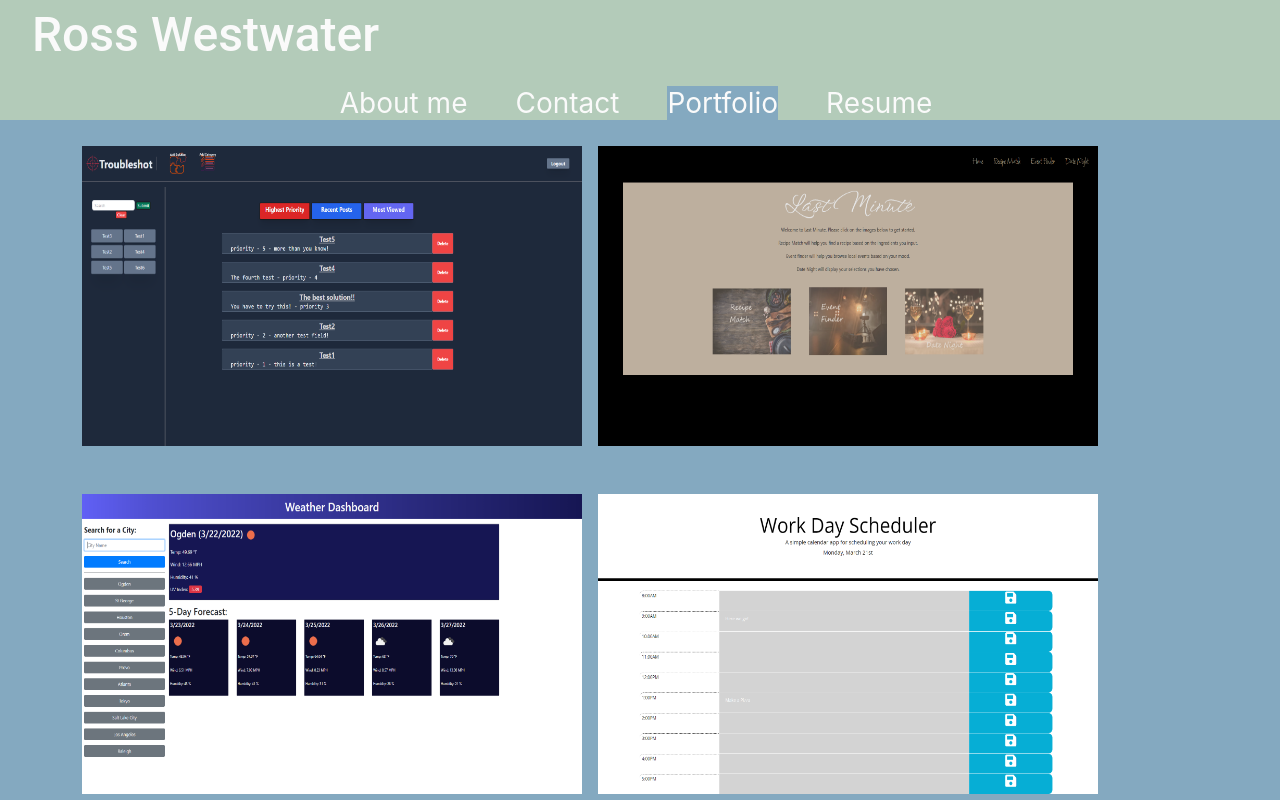
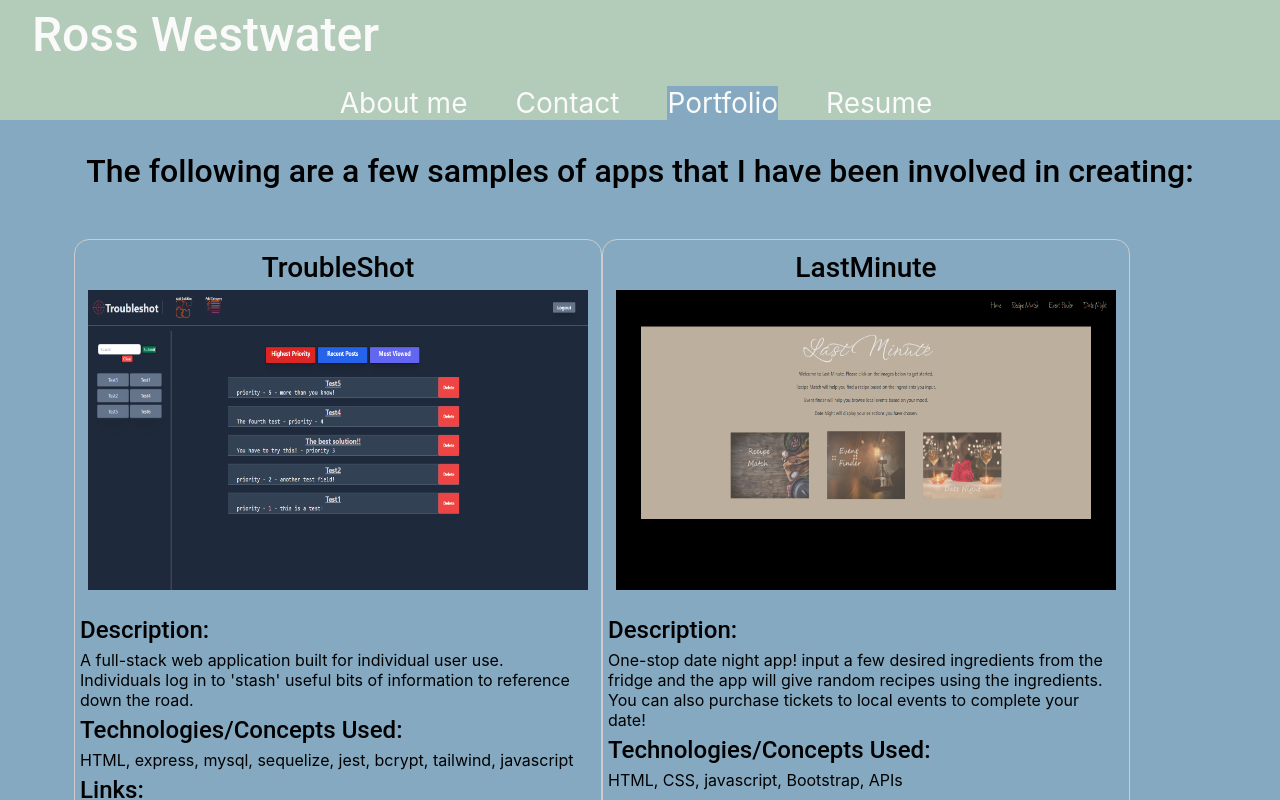
Before and after one commit to RossWestwater/RossWestwater_Portfolio, a React (Create React App) app: page / in a window 1280 px wide. Both pictures are taken after a click on the item "Portfolio". Shown: the top 800 px of the page. Built offline with nearby package versions, Linux system fonts and the light colour scheme.

Commit message:
added photos to portfolio section. filled out resume section

```diff
--- a/src/components/About/index.js
+++ b/src/components/About/index.js
@@ -3,14 +3,14 @@ import React from "react";
 const About = () => {
 
   return (
-    <div>
+    <div className="center">
       <h2>About Me</h2>
       <img
             src={require('../../assets/images/Ross-with-son.JPG')}
             alt="Ross with his son, Phineas"
             className="img-thumbnail mx-1"
           />
-      <p>
+      <p className="thumbnail-text">
         Married father of one son (pictured) I have dedicated my life to
         personal development. My focus at this time is in website development
         and I know I can provide an elegant and succinct solution to your
--- a/src/components/Photos/index.js
+++ b/src/components/Photos/index.js
@@ -1,13 +1,11 @@
-import { useState } from "react";
-
 const PhotoList = () => {
 
   const photos = [
     {
       name: 'TroubleShot',
       description:
-        "A full-stack web application built for individual user use. Individuals log in to 'stash' useful bits of information to reference down the road. Useful for workplace settings. " ,
-      technologiesUsed: 'mysql2, express, handlebars templating, javascript',
+        "A full-stack web application built for individual user use. Individuals log in to 'stash' useful bits of information to reference down the road." ,
+      technologiesUsed: 'HTML, express, mysql, sequelize, jest, bcrypt, tailwind, javascript',
       filePath: 'Trouble_Shot',
       githubRepository: 'https://github.com/RossWestwater/Troubleshot',
       deployedApp: 'https://troubleshot.herokuapp.com/'
@@ -15,8 +13,8 @@ const PhotoList = () => {
     {
       name: 'LastMinute',
       description:
-        'Lorem ipsum dolor sit amet, consectetur adipiscing elit. Nunc ultricie',
-      technologiesUsed: 'express, handlebars templating, javascript',
+        'One-stop date night app! input a few desired ingredients from the fridge and the app will give random recipes using the ingredients. You can also purchase tickets to local events to complete your date!',
+      technologiesUsed: 'HTML, CSS, javascript, Bootstrap, APIs',
       filePath: 'LastMinute',
       githubRepository: 'https://github.com/RossWestwater/lastMinute',
       deployedApp: 'https://hone12345678.github.io/lastMinute/'
@@ -24,8 +22,8 @@ const PhotoList = () => {
     {
       name: 'Forecast App',
       description:
-        'Lorem ipsum dolor sit amet, consectetur adipiscing elit. Nunc ultricie',
-      technologiesUsed: 'express, handlebars templating, javascript',
+        'Search by city name to get a 5-day forecast using API fetch requests. Saves search history in local storage',
+      technologiesUsed: 'HTML, CSS, javascript, Bootstrap, APIs',
       filePath: 'Forecast_App',
       githubRepository: 'https://github.com/RossWestwater/Weather-App',
       deployedApp: 'https://rosswestwater.github.io/Weather-App/'
@@ -33,8 +31,8 @@ const PhotoList = () => {
     {
       name: 'Scheduling App',
       description:
-        'Lorem ipsum dolor sit amet, consectetur adipiscing elit. Nunc ultricie',
-      technologiesUsed: 'express, handlebars templating, javascript',
+        'simple app to schedule the events of a given work day. Uses color coding based on current time stamp.',
+      technologiesUsed: 'javascript, Bootstrap, APIs, moment',
       filePath: 'Scheduling_App',
       githubRepository: 'https://github.com/RossWestwater/Calendar-Challenge',
       deployedApp: 'https://rosswestwater.github.io/Calendar-Challenge/'
@@ -43,7 +41,7 @@ const PhotoList = () => {
       name: 'Quiz Time App',
       description:
         'A simple app utilizing asyncronous functions and dynamic page generation via javascript',
-      technologiesUsed: 'express, handlebars templating, javascript',
+      technologiesUsed: 'HTML, CSS, javascript',
       filePath: 'Quiz_Time_App',
       githubRepository: 'https://github.com/RossWestwater/Quiz-App',
       deployedApp: 'https://rosswestwater.github.io/Quiz-App/'
@@ -51,10 +49,10 @@ const PhotoList = () => {
     {
       name: 'Budget Tracking App',
       description:
-        'Lorem ipsum dolor sit amet, consectetur adipiscing elit. Nunc ultricie',
+        'App that utilizes MongoDB to store budget information. Retains functionality offline.',
       technologiesUsed: 'express, handlebars templating, javascript',
-      filePath: 'Trouble_Shot',
-      technologiesUsed: 'javascript, express',
+      filePath: 'Budget_Tracker_App',
+      technologiesUsed: 'mongoose, express',
       githubRepository: 'https://github.com/RossWestwater/TrackThatBudget',
       deployedApp: 'https://track-that-yummy-budget.herokuapp.com/'
     }
@@ -62,13 +60,25 @@ const PhotoList = () => {
 
   return (
     <div>
-      <div className="flex-row">
+      <h2 className="center">The following are a few samples of apps that I have been involved in creating:</h2>
+
+      <div className="photoDisplay">
         {photos.map((photo) => (
+          <div className="portfolio-cont">
+            <h3 className="center"> {photo.name}</h3>
           <img
             src={require(`../../assets/images/${photo.filePath}.png`)}
             alt={photo.name}
             className="img-thumbnail mx-1"
           />
+          <div className="thumbnail-text">
+          <h4>Description:</h4> {photo.description}
+          <h4>Technologies/Concepts Used:</h4>{photo.technologiesUsed}
+          <h4>Links:</h4>
+          <a href={photo.githubRepository} target={"_blank"}>GitHub Repo</a>|
+          <a href={photo.deployedApp} target={"_blank"}>Deployed App</a>
+          </div>
+          </div>
         ))}
       </div>
     </div>
--- a/src/components/Resume/index.js
+++ b/src/components/Resume/index.js
@@ -1,7 +1,32 @@
 function Resume(props) {
 
   return (
-    <div className='my-5'>In need of a Full-Stack Web Developer? <span href='yahoo.com'>Download</span> my resume!</div>
+    <div className='my-5 '>
+      In need of a Full-Stack Web Developer? <a href='yahoo.com'>Download</a> my resume!
+      <h4 className="my-5">Front-End Proficiencies:</h4>
+        <ul>
+          <li>• HTML</li>
+          <li>• CSS</li>
+          <li>• JavaScript</li>
+          <li>• JQuery</li>
+          <li>• Bootstrap</li>
+          <li>• responsive design</li>
+          <li>• React</li>
+          <li>• Tailwind</li>
+        </ul>
+      <h4>Back-End Proficiencies:</h4>
+      <ol>
+          <li>• APIs</li>
+          <li>• Node</li>
+          <li>• Express</li>
+          <li>• MySQL, Sequelize</li>
+          <li>• MongoDB, Mongoose</li>
+          <li>• REST</li>
+          <li>• GraphQL</li>
+          <li>• TDD</li>
+        </ol>
+    </div>
+
   )
 }
 
--- a/src/index.css
+++ b/src/index.css
@@ -101,7 +101,7 @@ h6 {
 
 p {
   font-size: 1.1rem;
-  margin-top: 0;
+margin: auto;
 }
 
 a {
@@ -199,6 +199,13 @@ textarea {
   padding: 5px;
 }
 
+.portfolio-cont {
+    border: 1px solid #cccccc;
+    padding: 5px;
+    border-radius: 15px;
+
+}
+
 .container {
   width: 85%;
   max-width: 1200px;
@@ -207,6 +214,11 @@ textarea {
 }
 
 .flex-row {
+  display: flex;
+  flex-wrap: wrap;
+}
+
+.photoDisplay {
   display: flex;
   flex-wrap: wrap;
 }
@@ -222,6 +234,11 @@ textarea {
 
 .flex-end {
   justify-content: flex-end;
+}
+
+.mb-2 {
+  margin-top: var(--spacing-two);
+  margin-bottom: var(--spacing-two);
 }
 
 .mx-1 {
@@ -277,8 +294,12 @@ textarea {
 .img-thumbnail {
   max-width: 500px;
   height: 300px;
+  margin-bottom: 1rem;
+}
+
+.thumbnail-text {
+  max-width: 500px;
   margin-bottom: 3rem;
-  cursor: pointer;
 }
 
 .modalBackdrop {
```
